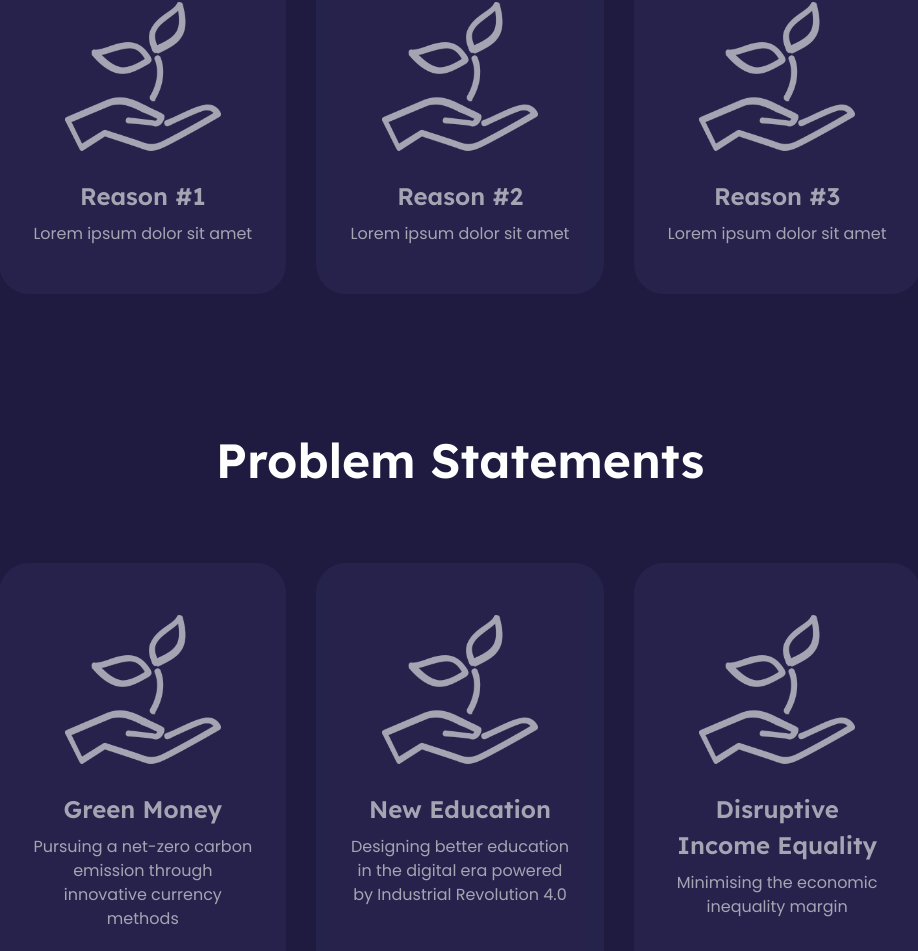
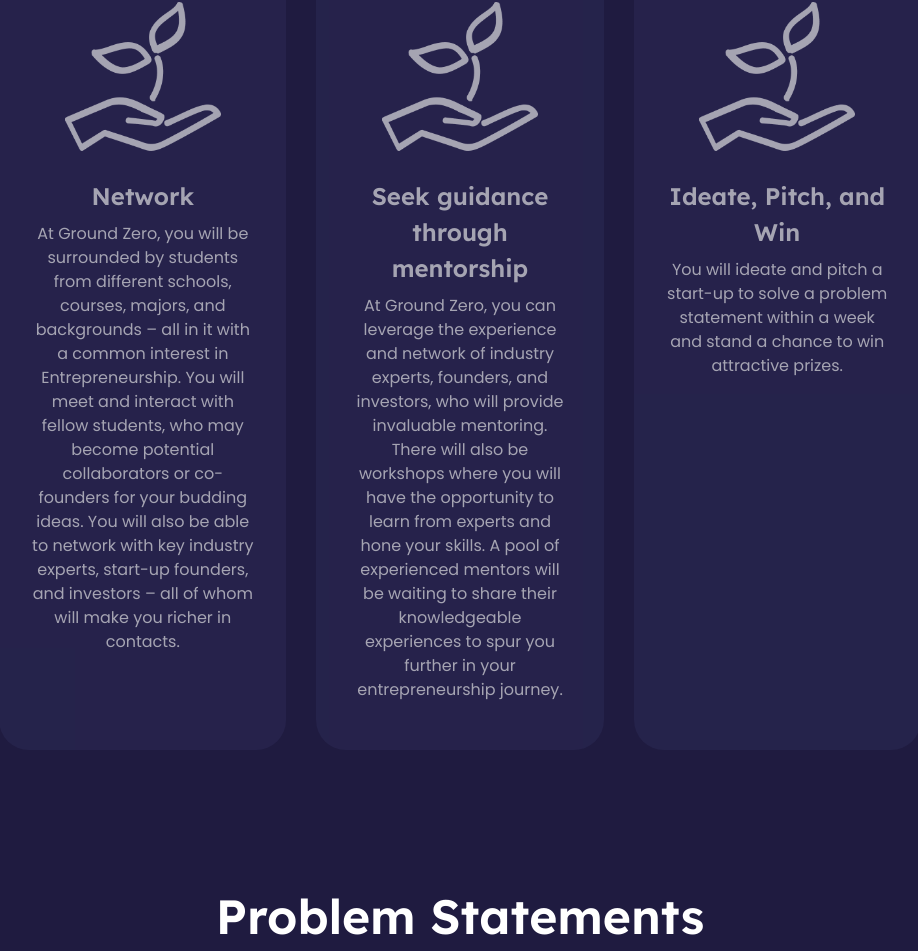
Before and after one commit to groundzero2023/groundzero-website, a React (Vite) app in the folder groundzero/: page / in a window 1280 px wide. Shown: the part 2655-3606 px from the top of the page, without its empty margins (180-1098 px from the left). Built offline with nearby package versions, Linux system fonts and the light colour scheme.

Commit message:
Update Why Join GZ

```diff
--- a/groundzero/src/constants/index.js
+++ b/groundzero/src/constants/index.js
@@ -73,20 +73,20 @@ export const reasons = [
   {
     id: 1,
     img: sampleIcon,
-    title: "Reason #1",
-    description: "Lorem ipsum dolor sit amet",
+    title: "Network",
+    description: "At Ground Zero, you will be surrounded by students from different schools, courses, majors, and backgrounds – all in it with a common interest in Entrepreneurship. You will meet and interact with fellow students, who may become potential collaborators or co-founders for your budding ideas. You will also be able to network with key industry experts, start-up founders, and investors – all of whom will make you richer in contacts.",
   },
   {
     id: 2,
     img: sampleIcon,
-    title: "Reason #2",
-    description: "Lorem ipsum dolor sit amet",
+    title: "Seek guidance through mentorship",
+    description: "At Ground Zero, you can leverage the experience and network of industry experts, founders, and investors, who will provide invaluable mentoring. There will also be workshops where you will have the opportunity to learn from experts and hone your skills. A pool of experienced mentors will be waiting to share their knowledgeable experiences to spur you further in your entrepreneurship journey.",
   },
   {
     id: 3,
     img: sampleIcon,
-    title: "Reason #3",
-    description: "Lorem ipsum dolor sit amet",
+    title: "Ideate, Pitch, and Win",
+    description: "You will ideate and pitch a start-up to solve a problem statement within a week and stand a chance to win attractive prizes.",
   }
 ]
 
```
